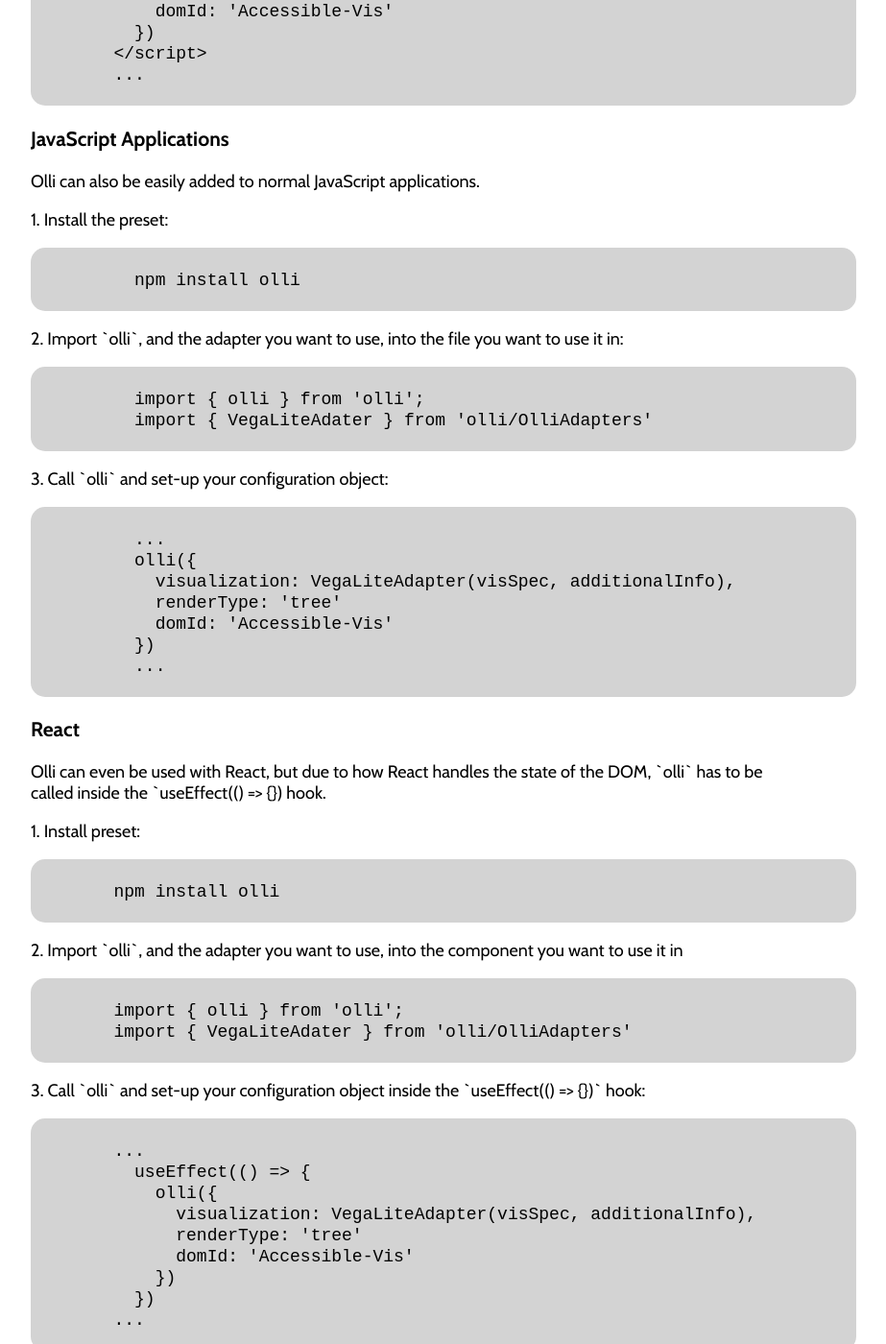
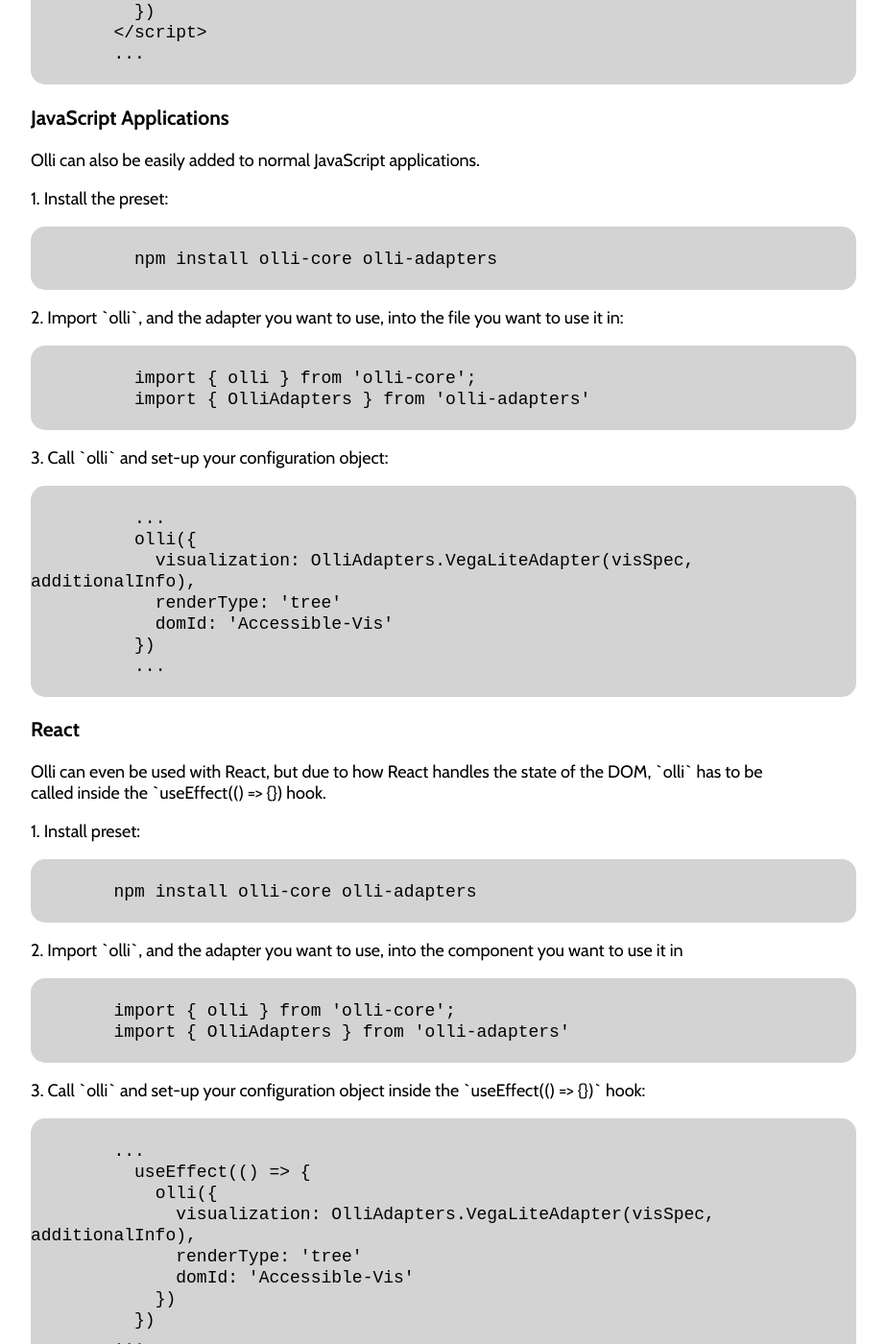
Before and after one commit to mitvis/olli, a Jekyll site: the page built from docs/quickstart.html, in a window 1280 px wide and 1400 px high, scrolled down 754 px. Shown: the whole window at 96% size, without its empty margins (242-1165 px from the left). Built offline with Jekyll 4.4.1, drawn with Linux system fonts in a browser that asks for light colours; some of the changed text lies outside the part shown.

Commit message:
updates to quickstart

```diff
--- a/docs/quickstart.html
+++ b/docs/quickstart.html
@@ -15,10 +15,9 @@ title: "Quickstart"
 
           &lt;head&gt;
             ....
-
-            &lt;script src="https://.../olli.js" /&gt;
-            &lt;script src="https://.../olli/OlliAdapters.js" /&gt;
-
+            &lt;script src="https://cdn.jsdelivr.net/npm/olli-core@1.0.2/" /&gt;
+            &lt;script src="https://cdn.jsdelivr.net/npm/olli-adapters@1.0.2/" /&gt;
+            ....
           &lt;/head&gt;
 
         &lt;/html&gt;
@@ -46,14 +45,14 @@ title: "Quickstart"
       <p>1. Install the preset:</p>
       <div class="Code-Block">
         <code class="prettyprint">
-          npm install olli
+          npm install olli-core olli-adapters
         </code>
       </div>
       <p>2. Import `olli`, and the adapter you want to use, into the file you want to use it in:</p>
       <div class="Code-Block">
         <code class="prettyprint">
-          import { olli } from 'olli';
-          import { VegaLiteAdater } from 'olli/OlliAdapters'
+          import { olli } from 'olli-core';
+          import { OlliAdapters } from 'olli-adapters'
         </code>
       </div>
       <p>3. Call `olli` and set-up your configuration object:</p>
@@ -61,7 +60,7 @@ title: "Quickstart"
         <code class="prettyprint">
           ...
           olli({
-            visualization: VegaLiteAdapter(visSpec, additionalInfo),
+            visualization: OlliAdapters.VegaLiteAdapter(visSpec, additionalInfo),
             renderType: 'tree'
             domId: 'Accessible-Vis'
           })
@@ -77,14 +76,14 @@ title: "Quickstart"
     <p>1. Install preset:</p>
     <div class="Code-Block">
       <code class="prettyprint">
-        npm install olli
+        npm install olli-core olli-adapters
       </code>
     </div>
     <p>2. Import `olli`, and the adapter you want to use, into the component you want to use it in</p>
     <div class="Code-Block">
       <code class="prettyprint">
-        import { olli } from 'olli';
-        import { VegaLiteAdater } from 'olli/OlliAdapters'
+        import { olli } from 'olli-core';
+        import { OlliAdapters } from 'olli-adapters'
       </code>
     </div>
     <p>3. Call `olli` and set-up your configuration object inside the `useEffect(() => {})` hook:</p>
@@ -93,7 +92,7 @@ title: "Quickstart"
         ...
           useEffect(() => {
             olli({
-              visualization: VegaLiteAdapter(visSpec, additionalInfo),
+              visualization: OlliAdapters.VegaLiteAdapter(visSpec, additionalInfo),
               renderType: 'tree'
               domId: 'Accessible-Vis'
             })
--- a/packages/core/src/index.ts
+++ b/packages/core/src/index.ts
@@ -6,7 +6,7 @@ import { olliVisSpecToTree } from "./Structure"
 import { AccessibilityTreeNode } from "./Structure/Types"
 
 /**
- * The configuration object outlining how an accessible visualization should be rendered based on a {@link VisualizationStructure}.
+ * The configuration object outlining how an accessible visualization should be rendered based on a {@link OlliVisSpec}.
  */
 type OlliConfigOptions = {
     visualization: OlliVisSpec,
```
Also changed, not shown: README.md.
